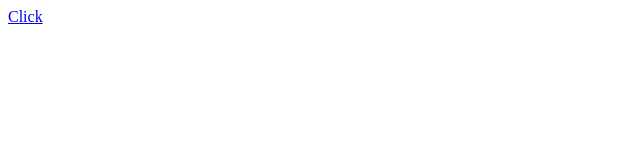
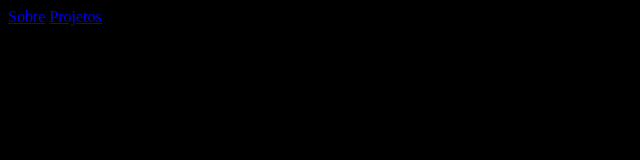
Before and after one commit to GabrielaValente/new-portfolio, a plain HTML site: page index.html in a window 1280 px wide. Shown: the whole page, without its empty margins (0-640 px from the left). Drawn offline with Linux system fonts and the light colour scheme.

Commit message:
estrutura inicial com html

```diff
--- a/index.html
+++ b/index.html
@@ -6,10 +6,24 @@
     <meta http-equiv="X-UA-Compatible" content="IE=edge">
     <meta name="viewport" content="width=device-width, initial-scale=1.0">
     <title>Portfólio</title>
+    <style>
+        body {
+            background: black;
+
+        }
+
+        header {}
+    </style>
 </head>
 
 <body>
-    <a href="http://google.com">Click</a>
+    <header>
+        <div class="links">
+            <a href="/">Sobre</a>
+            <a href="/">Projetos</a>
+        </div>
+
+    </header>
 </body>
 
 </html>
```
